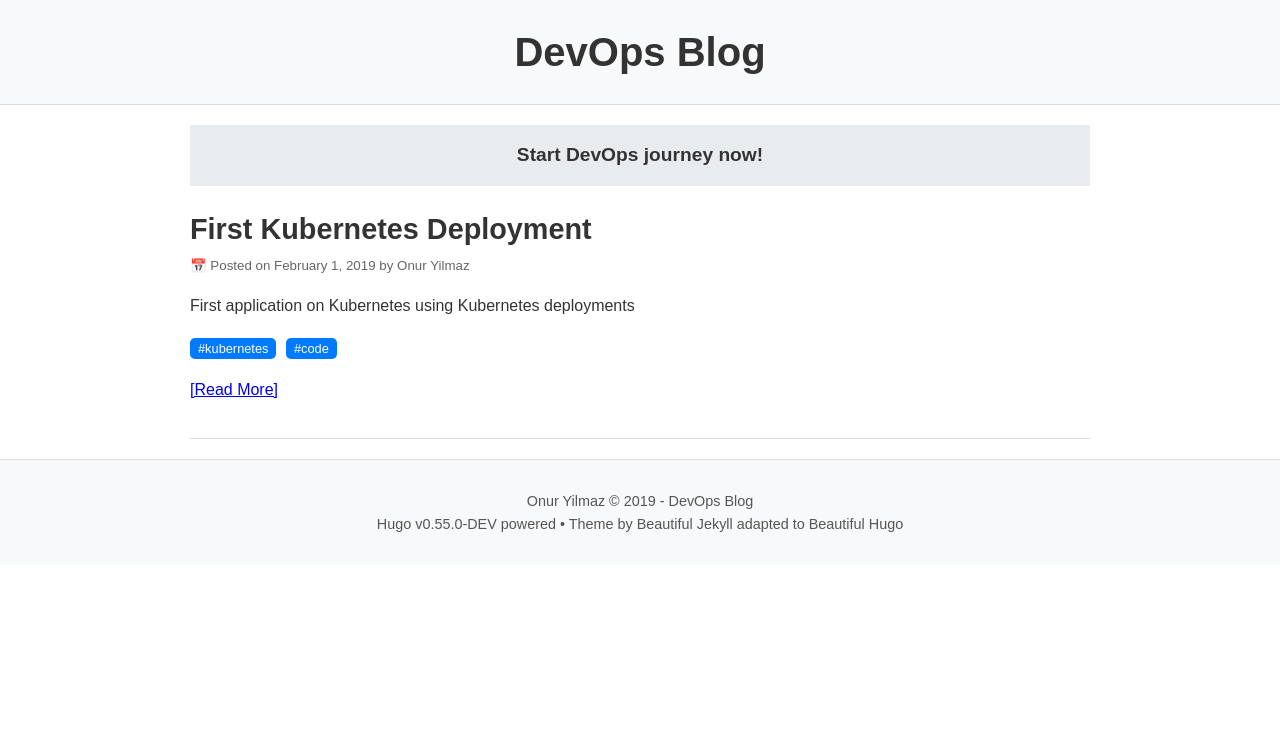
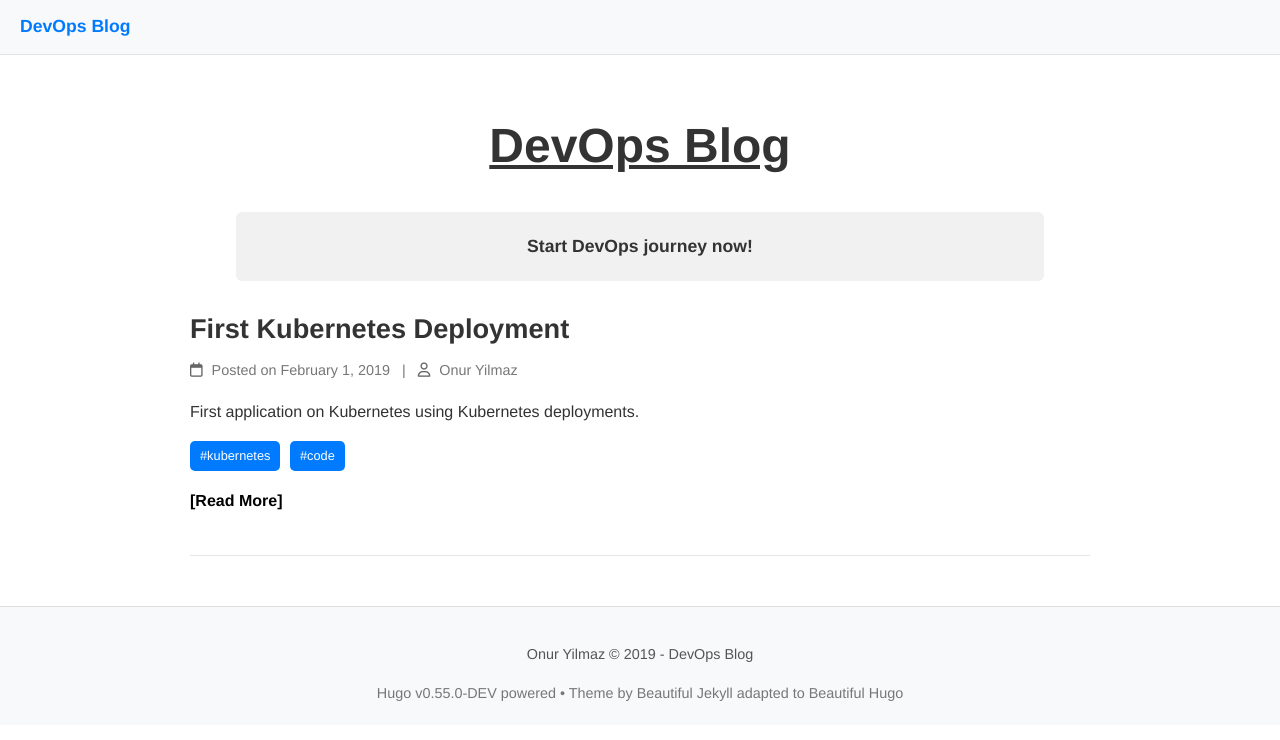
Before and after one commit to johannessinaga880/DevOps_Class_Project, a plain HTML site: page docs/index.html in a window 1280 px wide. Drawn offline with Linux system fonts and the light colour scheme.

Commit message:
Update index.html

```diff
--- a/docs/index.html
+++ b/docs/index.html
@@ -4,96 +4,176 @@
   <meta charset="utf-8">
   <title>DevOps Blog</title>
   <meta name="viewport" content="width=device-width, initial-scale=1">
-  <!-- Tambah CSS sederhana -->
+
+  <!-- Tambahkan ikon untuk metadata -->
+  <link rel="stylesheet" href="https://cdnjs.cloudflare.com/ajax/libs/font-awesome/6.4.0/css/all.min.css">
+
   <style>
+    /* ==== GLOBAL STYLE ==== */
     body {
-      font-family: Arial, sans-serif;
-      margin: 0; padding: 0;
-      background: #fff;
+      font-family: "Helvetica Neue", Arial, sans-serif;
+      background-color: #ffffff;
       color: #333;
-      line-height: 1.6;
+      margin: 0;
+      line-height: 1.7;
     }
+
+    a { color: #007bff; text-decoration: none; }
+    a:hover { text-decoration: underline; }
+
+    /* ==== NAVBAR ==== */
+    nav {
+      background-color: #f8f9fa;
+      border-bottom: 1px solid #e5e5e5;
+      padding: 12px 20px;
+    }
+
+    nav a {
+      color: #007bff;
+      font-weight: 600;
+      font-size: 1.1rem;
+    }
+
+    /* ==== HEADER ==== */
     header {
-      background: #f8f9fa;
+      text-align: center;
+      margin-top: 50px;
+    }
+
+    header h1 {
+      font-size: 3rem;
+      margin-bottom: 10px;
+      font-weight: 700;
+      text-decoration: underline;
+    }
+
+    /* ==== INTRO BOX ==== */
+    .intro {
+      background-color: #f1f1f1;
+      text-align: center;
       padding: 20px;
-      text-align: center;
-      border-bottom: 1px solid #ddd;
+      margin: 25px auto;
+      border-radius: 6px;
+      width: 60%;
+      font-weight: 600;
+      font-size: 1.1rem;
     }
-    header h1 {
-      margin: 0;
-      font-size: 2.5rem;
-    }
+
+    /* ==== POST CONTAINER ==== */
     .container {
       width: 80%;
-      margin: 20px auto;
       max-width: 900px;
+      margin: 0 auto 50px auto;
     }
-    .intro {
-      background: #e9ecef;
-      padding: 15px;
-      text-align: center;
-      font-weight: bold;
-      font-size: 1.2rem;
-      margin-bottom: 20px;
+
+    .post {
+      border-bottom: 1px solid #e5e5e5;
+      padding-bottom: 25px;
+      margin-bottom: 30px;
     }
-    .post {
-      border-bottom: 1px solid #ddd;
-      padding-bottom: 20px;
-      margin-bottom: 20px;
+
+    .post h2 {
+      font-size: 1.7rem;
+      margin-bottom: 5px;
     }
-    .post h2 {
-      margin: 0;
-      font-size: 1.8rem;
+
+    .meta {
+      color: #777;
+      font-size: 0.9rem;
+      margin-bottom: 10px;
     }
-    .post small {
+
+    .meta i {
       color: #666;
+      margin-right: 5px;
     }
+
+    .tags {
+      margin-top: 10px;
+    }
+
     .tags span {
-      background: #007bff;
+      display: inline-block;
+      background-color: #007bff;
       color: white;
-      padding: 3px 8px;
+      padding: 4px 10px;
       border-radius: 5px;
       font-size: 0.8rem;
       margin-right: 5px;
     }
+
+    .readmore {
+      font-weight: bold;
+      color: #000;
+    }
+
+    /* ==== FOOTER ==== */
     footer {
+      background-color: #f8f9fa;
+      color: #555;
       text-align: center;
-      padding: 15px;
-      background: #f8f9fa;
+      font-size: 0.9rem;
+      padding: 20px 0;
       border-top: 1px solid #ddd;
-      font-size: 0.9rem;
-      color: #555;
+    }
+
+    footer span {
+      display: block;
+      margin-top: 5px;
+      color: #777;
+    }
+
+    /* ==== RESPONSIVE ==== */
+    @media (max-width: 768px) {
+      .intro { width: 90%; font-size: 1rem; }
+      header h1 { font-size: 2.3rem; }
     }
   </style>
 </head>
+
 <body>
-  <!-- Header -->
+
+  <!-- ===== NAVBAR ===== -->
+  <nav>
+    <a href="#">DevOps Blog</a>
+  </nav>
+
+  <!-- ===== HEADER ===== -->
   <header>
     <h1>DevOps Blog</h1>
   </header>
 
-  <!-- Konten -->
+  <!-- ===== INTRO BOX ===== -->
+  <div class="intro">
+    Start DevOps journey now!
+  </div>
+
+  <!-- ===== BLOG POST ===== -->
   <div class="container">
-    <div class="intro">
-      Start DevOps journey now!
-    </div>
-
     <div class="post">
       <h2>First Kubernetes Deployment</h2>
-      <small>📅 Posted on February 1, 2019 by Onur Yilmaz</small>
-      <p>First application on Kubernetes using Kubernetes deployments</p>
+      <div class="meta">
+        <i class="fa-regular fa-calendar"></i> Posted on February 1, 2019
+        &nbsp; | &nbsp;
+        <i class="fa-regular fa-user"></i> Onur Yilmaz
+      </div>
+
+      <p>First application on Kubernetes using Kubernetes deployments.</p>
+
       <div class="tags">
         <span>#kubernetes</span>
         <span>#code</span>
       </div>
-      <p><a href="#">[Read More]</a></p>
+
+      <p><a href="#" class="readmore">[Read More]</a></p>
     </div>
   </div>
 
-  <!-- Footer -->
+  <!-- ===== FOOTER ===== -->
   <footer>
-    <p>Onur Yilmaz © 2019 - DevOps Blog<br>
-    Hugo v0.55.0-DEV powered • Theme by Beautiful Jekyll adapted to Beautiful Hugo</p>
+    <p>Onur Yilmaz © 2019 - DevOps Blog</p>
+    <span>Hugo v0.55.0-DEV powered • Theme by Beautiful Jekyll adapted to Beautiful Hugo</span>
   </footer>
+
 </body>
 </html>
```
